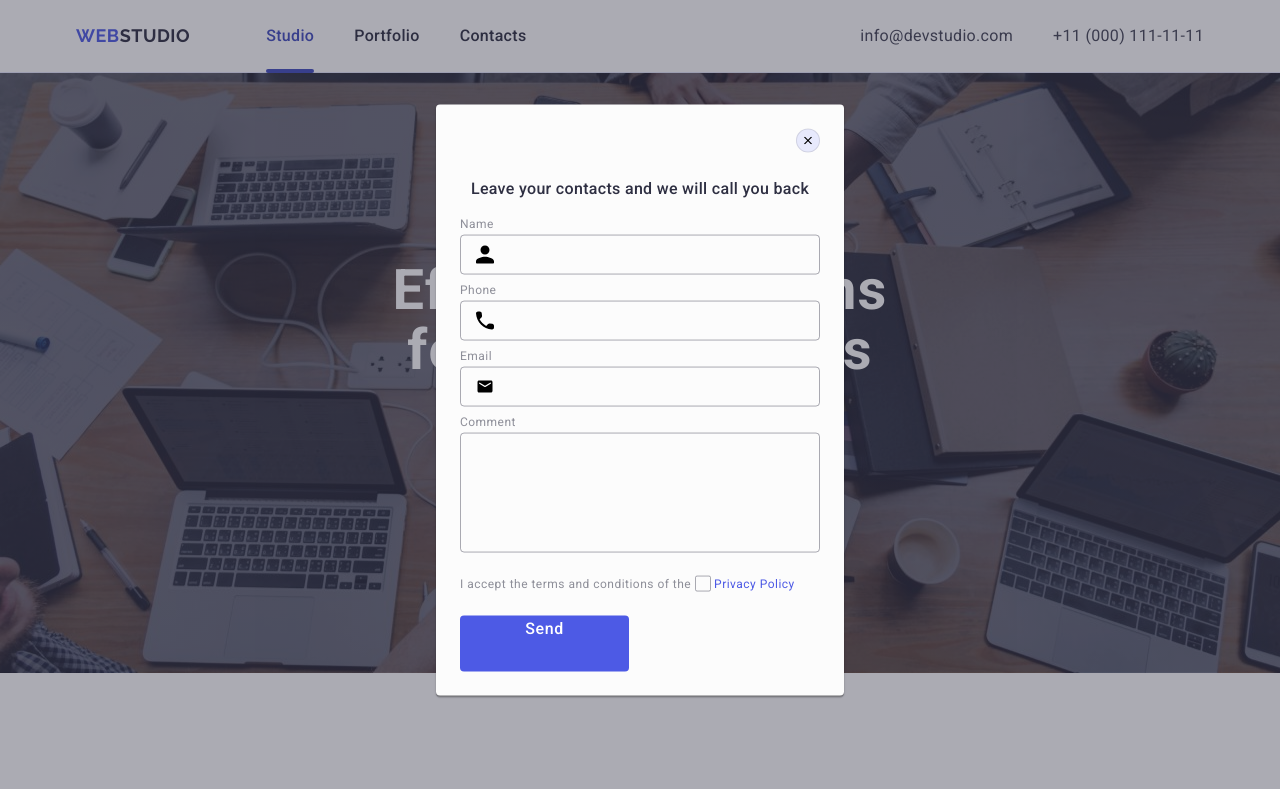
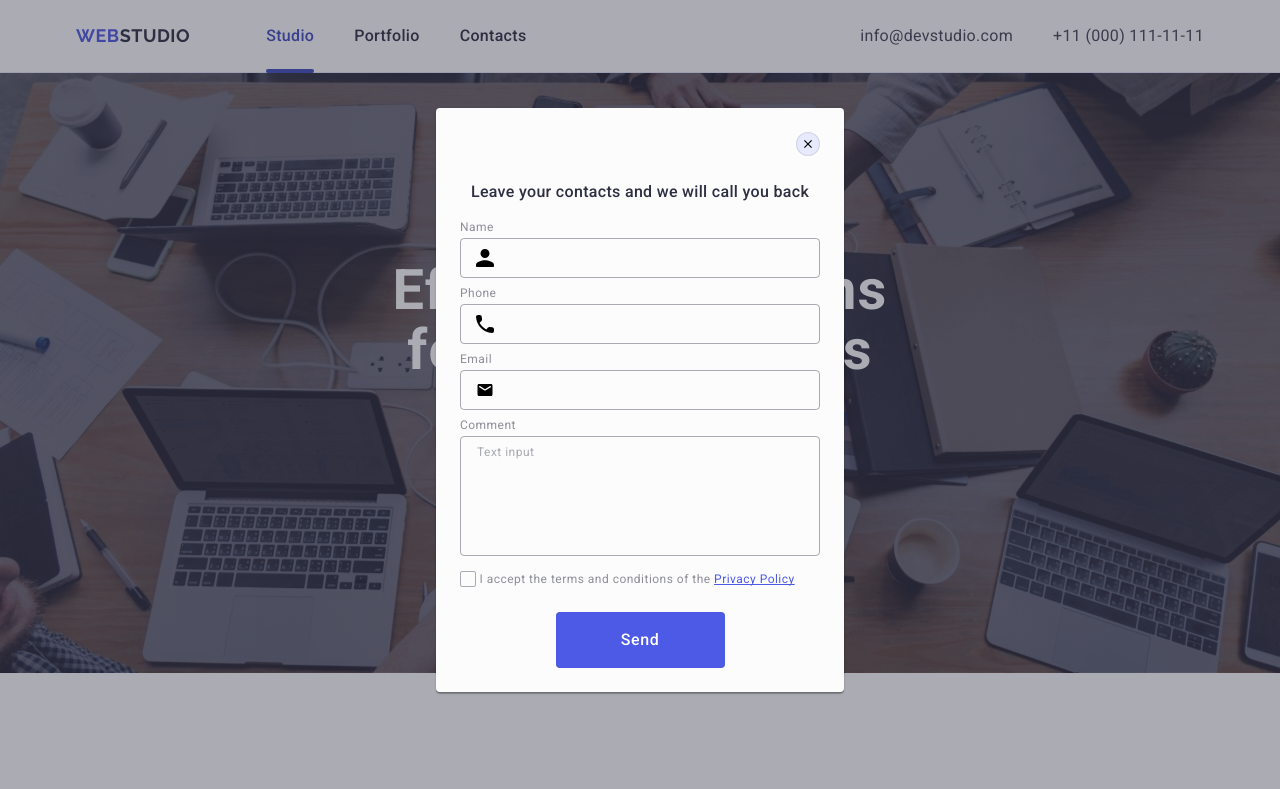
Before and after one commit to vladislav-vf/goit-markup-hw-05, a plain HTML site: page index.html in a window 1280 px wide. Shown: the top 789 px of the page. Drawn offline with nearby package versions, Linux system fonts and the light colour scheme.

Commit message:
hw5 modal fix5

```diff
--- a/css/styles.css
+++ b/css/styles.css
@@ -26,7 +26,19 @@ p{
 
 }
 
-.visually-hidden:not(:focus):not(:active) {
+/* .visually-hidden:not(:focus):not(:active) {
+    position: absolute;
+    width: 1px;
+    height: 1px;
+    margin: -1px;
+    border: 0;
+    padding: 0;
+    white-space: nowrap;
+    clip-path: inset(100%);
+    clip: rect(0 0 0 0);
+    overflow: hidden;
+} */
+.visually-hidden{
     position: absolute;
     width: 1px;
     height: 1px;
@@ -562,9 +574,6 @@ color: #ffffff;
     transition: fill 250ms cubic-bezier(0.4, 0, 0.2, 1);
 }
 
-.modal-form{
-
-}
 .modal-form-field{
     margin-bottom: 8px;
 }
@@ -619,7 +628,7 @@ color: #ffffff;
     font-size: 12px;
     line-height: 1.17;
     letter-spacing: 0.04em;
-    color: rgba(46, 47, 66, 0.4);
+    color: #2e2f4266;
     border: 1px solid rgba(46, 47, 66, 0.4);
     border-radius: 4px;
     background-color: transparent;
@@ -631,13 +640,23 @@ color: #ffffff;
 .modal-form-text:focus{
     border-color: #4D5AE5;
 }
-.placeholder{
+.modal-form-placeholder{
     margin-bottom: 16px
 }
-.modal-form-chek{
+.modal-form-text::placeholder{
+    color: #2E2F4266;
+}
+input[type='checkbox']:checked+
+ .modal-form-privacy-text
+  .modal-form-span{
+    background-color:#404bbf;
+    border: none;
+    fill:#f4f4fd
+  }
+.modal-form-privacy{
     margin-bottom: 24px
 }
-.modal-form-privacy{
+.modal-form-privacy-text{
     font-size: 12px;
     line-height: 1.17;
     letter-spacing: 0.04em;
@@ -657,12 +676,16 @@ color: #ffffff;
     fill: transparent;
 
 }
+
 .link-privacy-policy{
     color: #4d5ae5;
+    line-height: 1.33333;
+    text-decoration: underline;
+    text-decoration-skip-ink: none;
 
 }
 .modal-button{
-    display: flex;
-    justify-content: center;
+    display: block;
+    margin: auto;
 }
 /* #endregion */
--- a/index.html
+++ b/index.html
@@ -443,30 +443,31 @@
               </svg>
             </div>
           </div>
-          <div class="modal-form-field placeholder">
+          <div class="modal-form-field">
             <label class="modal-form-label" for="user-comment">
               Comment
             </label>
-              <textarea placeholder="Text input"
+              <textarea
               class="modal-form-text"
               id="user-comment"
-              name="user-comment">
-            </textarea>
+              name="user-comment"
+              placeholder="Text input"></textarea>
           </div>
-          <div class="modal-form-chek">
+          <div class="modal-form-privacy">
             <input
             class="visually-hidden"
             type="checkbox"
             id="user-privacy"
             name="user-privacy"
             value="true">
-            <label class="modal-form-privacy" for="user-privacy">
-              I accept the terms and conditions of the
-              <span class="modal-form-span"><svg class="icon-soc" width="10" height="8">
-                <use href="./images/icons.svg#icon-chek"></use>
+            <label class="modal-form-privacy-text" for="user-privacy">
+              <span class="modal-form-span">
+                <svg class="icon-soc" width="10" height="8">
+                <use href="./images/icons-modal.svg#icon-check"></use>
               </svg>
             </span>
-          <a class="link-privacy-policy" href="">Privacy Policy</a>
+            I accept the terms and conditions of the
+          <a class="link-privacy-policy" href="#">Privacy Policy</a>
         </label>
           </div>
             <button class="baner-button modal-button" type="button">Send</button>
```
Also changed, not shown: images/icons-modal.svg.
